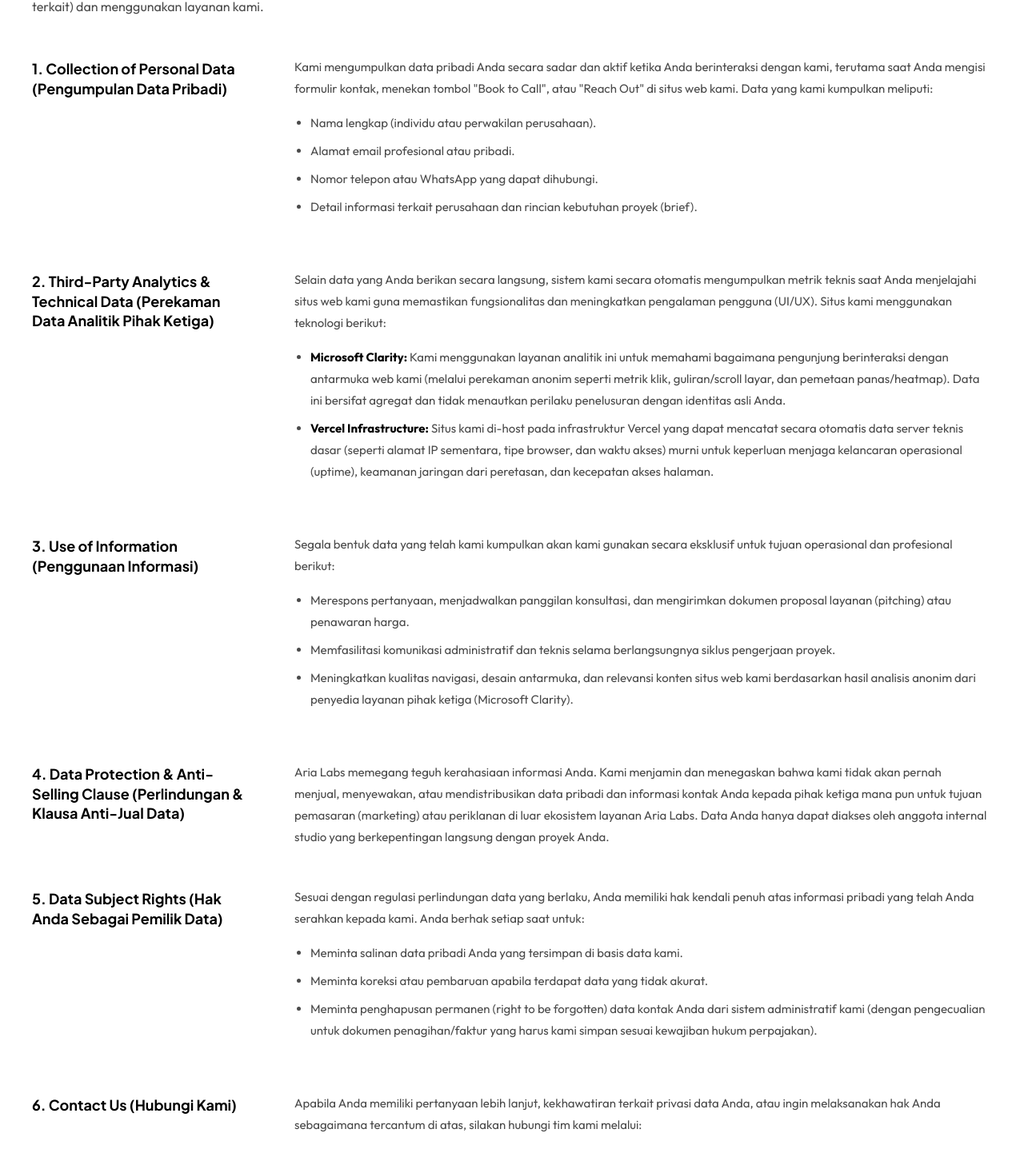
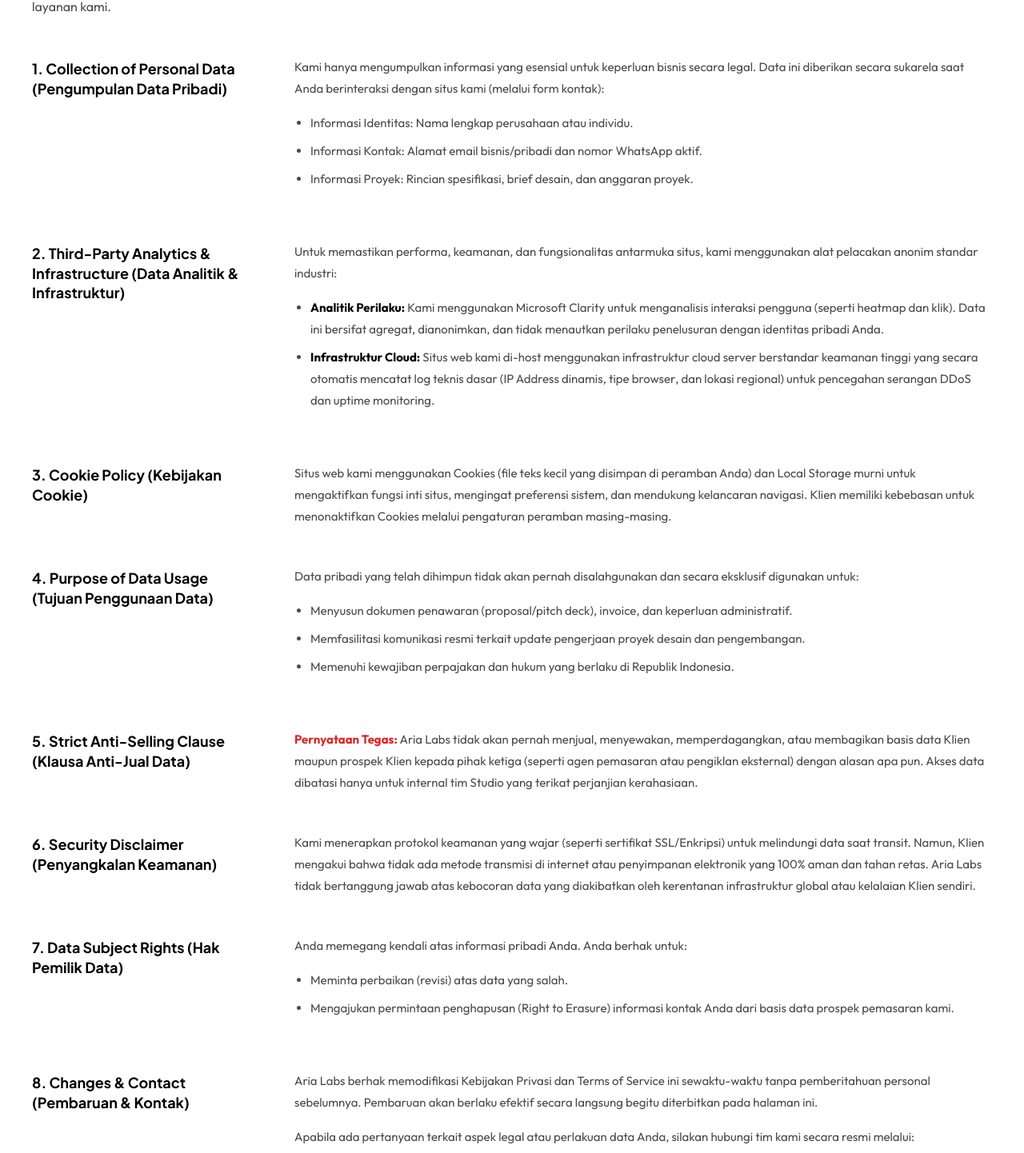
Before and after one commit to Nazca13/Arialabs, a Next.js app: page /privacy in a window 1280 px wide. Shown: the part 411-1853 px from the top of the page at 80% size. Built offline with nearby package versions, Linux system fonts and the light colour scheme.

Commit message:
fix: update Terms of Service & Privacy Policy content with exact requested bold and red warning highlights

```diff
--- a/src/app/privacy/page.tsx
+++ b/src/app/privacy/page.tsx
@@ -26,7 +26,7 @@ export default function PrivacyPage() {
 
           <div className={styles.introText}>
             <p>
-              Aria Labs (&quot;Kami&quot;) sangat menghargai privasi dan keamanan data Anda. Kebijakan Privasi (Privacy Policy) ini menjelaskan secara transparan bagaimana kami mengumpulkan, menggunakan, memproses, dan melindungi informasi pribadi yang Anda berikan ketika Anda mengakses situs web kami (arialabs.id atau subdomain terkait) dan menggunakan layanan kami.
+              Aria Labs (&quot;Kami&quot;) berkomitmen secara penuh untuk melindungi privasi data pribadi Anda. Kebijakan Privasi ini disusun sebagai bentuk transparansi dan kepatuhan terhadap standar perlindungan data terkait cara kami mengumpulkan, menyimpan, dan memproses data Anda saat mengunjungi situs arialabs.id atau menggunakan layanan kami.
             </p>
           </div>
 
@@ -38,13 +38,12 @@ export default function PrivacyPage() {
               </div>
               <div className={styles.rightCol}>
                 <p>
-                  Kami mengumpulkan data pribadi Anda secara sadar dan aktif ketika Anda berinteraksi dengan kami, terutama saat Anda mengisi formulir kontak, menekan tombol &quot;Book to Call&quot;, atau &quot;Reach Out&quot; di situs web kami. Data yang kami kumpulkan meliputi:
+                  Kami hanya mengumpulkan informasi yang esensial untuk keperluan bisnis secara legal. Data ini diberikan secara sukarela saat Anda berinteraksi dengan situs kami (melalui form kontak):
                 </p>
                 <ul>
-                  <li>Nama lengkap (individu atau perwakilan perusahaan).</li>
-                  <li>Alamat email profesional atau pribadi.</li>
-                  <li>Nomor telepon atau WhatsApp yang dapat dihubungi.</li>
-                  <li>Detail informasi terkait perusahaan dan rincian kebutuhan proyek (brief).</li>
+                  <li>Informasi Identitas: Nama lengkap perusahaan atau individu.</li>
+                  <li>Informasi Kontak: Alamat email bisnis/pribadi dan nomor WhatsApp aktif.</li>
+                  <li>Informasi Proyek: Rincian spesifikasi, brief desain, dan anggaran proyek.</li>
                 </ul>
               </div>
             </div>
@@ -52,18 +51,18 @@ export default function PrivacyPage() {
             {/* 2 */}
             <div className={styles.row}>
               <div className={styles.leftCol}>
-                <h2 className={styles.sectionHeading}>2. Third-Party Analytics &amp; Technical Data (Perekaman Data Analitik Pihak Ketiga)</h2>
+                <h2 className={styles.sectionHeading}>2. Third-Party Analytics &amp; Infrastructure (Data Analitik &amp; Infrastruktur)</h2>
               </div>
               <div className={styles.rightCol}>
                 <p>
-                  Selain data yang Anda berikan secara langsung, sistem kami secara otomatis mengumpulkan metrik teknis saat Anda menjelajahi situs web kami guna memastikan fungsionalitas dan meningkatkan pengalaman pengguna (UI/UX). Situs kami menggunakan teknologi berikut:
+                  Untuk memastikan performa, keamanan, dan fungsionalitas antarmuka situs, kami menggunakan alat pelacakan anonim standar industri:
                 </p>
                 <ul>
                   <li>
-                    <strong>Microsoft Clarity:</strong> Kami menggunakan layanan analitik ini untuk memahami bagaimana pengunjung berinteraksi dengan antarmuka web kami (melalui perekaman anonim seperti metrik klik, guliran/scroll layar, dan pemetaan panas/heatmap). Data ini bersifat agregat dan tidak menautkan perilaku penelusuran dengan identitas asli Anda.
+                    <strong>Analitik Perilaku:</strong> Kami menggunakan Microsoft Clarity untuk menganalisis interaksi pengguna (seperti heatmap dan klik). Data ini bersifat agregat, dianonimkan, dan tidak menautkan perilaku penelusuran dengan identitas pribadi Anda.
                   </li>
                   <li>
-                    <strong>Vercel Infrastructure:</strong> Situs kami di-host pada infrastruktur Vercel yang dapat mencatat secara otomatis data server teknis dasar (seperti alamat IP sementara, tipe browser, dan waktu akses) murni untuk keperluan menjaga kelancaran operasional (uptime), keamanan jaringan dari peretasan, dan kecepatan akses halaman.
+                    <strong>Infrastruktur Cloud:</strong> Situs web kami di-host menggunakan infrastruktur <em>cloud server</em> berstandar keamanan tinggi yang secara otomatis mencatat log teknis dasar (IP Address dinamis, tipe <em>browser</em>, dan lokasi regional) untuk pencegahan serangan DDoS dan <em>uptime monitoring</em>.
                   </li>
                 </ul>
               </div>
@@ -72,60 +71,86 @@ export default function PrivacyPage() {
             {/* 3 */}
             <div className={styles.row}>
               <div className={styles.leftCol}>
-                <h2 className={styles.sectionHeading}>3. Use of Information (Penggunaan Informasi)</h2>
+                <h2 className={styles.sectionHeading}>3. Cookie Policy (Kebijakan Cookie)</h2>
               </div>
               <div className={styles.rightCol}>
                 <p>
-                  Segala bentuk data yang telah kami kumpulkan akan kami gunakan secara eksklusif untuk tujuan operasional dan profesional berikut:
+                  Situs web kami menggunakan Cookies (file teks kecil yang disimpan di peramban Anda) dan Local Storage murni untuk mengaktifkan fungsi inti situs, mengingat preferensi sistem, dan mendukung kelancaran navigasi. Klien memiliki kebebasan untuk menonaktifkan Cookies melalui pengaturan peramban masing-masing.
                 </p>
-                <ul>
-                  <li>Merespons pertanyaan, menjadwalkan panggilan konsultasi, dan mengirimkan dokumen proposal layanan (pitching) atau penawaran harga.</li>
-                  <li>Memfasilitasi komunikasi administratif dan teknis selama berlangsungnya siklus pengerjaan proyek.</li>
-                  <li>Meningkatkan kualitas navigasi, desain antarmuka, dan relevansi konten situs web kami berdasarkan hasil analisis anonim dari penyedia layanan pihak ketiga (Microsoft Clarity).</li>
-                </ul>
               </div>
             </div>
 
             {/* 4 */}
             <div className={styles.row}>
               <div className={styles.leftCol}>
-                <h2 className={styles.sectionHeading}>4. Data Protection &amp; Anti-Selling Clause (Perlindungan &amp; Klausa Anti-Jual Data)</h2>
+                <h2 className={styles.sectionHeading}>4. Purpose of Data Usage (Tujuan Penggunaan Data)</h2>
               </div>
               <div className={styles.rightCol}>
                 <p>
-                  Aria Labs memegang teguh kerahasiaan informasi Anda. Kami menjamin dan menegaskan bahwa kami tidak akan pernah menjual, menyewakan, atau mendistribusikan data pribadi dan informasi kontak Anda kepada pihak ketiga mana pun untuk tujuan pemasaran (marketing) atau periklanan di luar ekosistem layanan Aria Labs. Data Anda hanya dapat diakses oleh anggota internal studio yang berkepentingan langsung dengan proyek Anda.
+                  Data pribadi yang telah dihimpun tidak akan pernah disalahgunakan dan secara eksklusif digunakan untuk:
                 </p>
+                <ul>
+                  <li>Menyusun dokumen penawaran (proposal/pitch deck), <em>invoice</em>, dan keperluan administratif.</li>
+                  <li>Memfasilitasi komunikasi resmi terkait update pengerjaan proyek desain dan pengembangan.</li>
+                  <li>Memenuhi kewajiban perpajakan dan hukum yang berlaku di Republik Indonesia.</li>
+                </ul>
               </div>
             </div>
 
             {/* 5 */}
             <div className={styles.row}>
               <div className={styles.leftCol}>
-                <h2 className={styles.sectionHeading}>5. Data Subject Rights (Hak Anda Sebagai Pemilik Data)</h2>
+                <h2 className={styles.sectionHeading}>5. Strict Anti-Selling Clause (Klausa Anti-Jual Data)</h2>
               </div>
               <div className={styles.rightCol}>
                 <p>
-                  Sesuai dengan regulasi perlindungan data yang berlaku, Anda memiliki hak kendali penuh atas informasi pribadi yang telah Anda serahkan kepada kami. Anda berhak setiap saat untuk:
+                  <span className={styles.redAlert}>Pernyataan Tegas:</span> Aria Labs tidak akan pernah menjual, menyewakan, memperdagangkan, atau membagikan basis data Klien maupun prospek Klien kepada pihak ketiga (seperti agen pemasaran atau pengiklan eksternal) dengan alasan apa pun. Akses data dibatasi hanya untuk internal tim Studio yang terikat perjanjian kerahasiaan.
                 </p>
-                <ul>
-                  <li>Meminta salinan data pribadi Anda yang tersimpan di basis data kami.</li>
-                  <li>Meminta koreksi atau pembaruan apabila terdapat data yang tidak akurat.</li>
-                  <li>Meminta penghapusan permanen (right to be forgotten) data kontak Anda dari sistem administratif kami (dengan pengecualian untuk dokumen penagihan/faktur yang harus kami simpan sesuai kewajiban hukum perpajakan).</li>
-                </ul>
               </div>
             </div>
 
             {/* 6 */}
             <div className={styles.row}>
               <div className={styles.leftCol}>
-                <h2 className={styles.sectionHeading}>6. Contact Us (Hubungi Kami)</h2>
+                <h2 className={styles.sectionHeading}>6. Security Disclaimer (Penyangkalan Keamanan)</h2>
               </div>
               <div className={styles.rightCol}>
                 <p>
-                  Apabila Anda memiliki pertanyaan lebih lanjut, kekhawatiran terkait privasi data Anda, atau ingin melaksanakan hak Anda sebagaimana tercantum di atas, silakan hubungi tim kami melalui:
+                  Kami menerapkan protokol keamanan yang wajar (seperti sertifikat SSL/Enkripsi) untuk melindungi data saat transit. Namun, Klien mengakui bahwa tidak ada metode transmisi di internet atau penyimpanan elektronik yang 100% aman dan tahan retas. Aria Labs tidak bertanggung jawab atas kebocoran data yang diakibatkan oleh kerentanan infrastruktur global atau kelalaian Klien sendiri.
+                </p>
+              </div>
+            </div>
+
+            {/* 7 */}
+            <div className={styles.row}>
+              <div className={styles.leftCol}>
+                <h2 className={styles.sectionHeading}>7. Data Subject Rights (Hak Pemilik Data)</h2>
+              </div>
+              <div className={styles.rightCol}>
+                <p>
+                  Anda memegang kendali atas informasi pribadi Anda. Anda berhak untuk:
+                </p>
+                <ul>
+                  <li>Meminta perbaikan (revisi) atas data yang salah.</li>
+                  <li>Mengajukan permintaan penghapusan (Right to Erasure) informasi kontak Anda dari basis data prospek pemasaran kami.</li>
+                </ul>
+              </div>
+            </div>
+
+            {/* 8 */}
+            <div className={styles.row}>
+              <div className={styles.leftCol}>
+                <h2 className={styles.sectionHeading}>8. Changes &amp; Contact (Pembaruan &amp; Kontak)</h2>
+              </div>
+              <div className={styles.rightCol}>
+                <p>
+                  Aria Labs berhak memodifikasi Kebijakan Privasi dan Terms of Service ini sewaktu-waktu tanpa pemberitahuan personal sebelumnya. Pembaruan akan berlaku efektif secara langsung begitu diterbitkan pada halaman ini.
                 </p>
                 <p>
-                  <strong>Email:</strong> <a href="mailto:hello@arialabs.id" style={{ color: '#2FA8FA', textDecoration: 'underline' }}>hello@arialabs.id</a>
+                  Apabila ada pertanyaan terkait aspek legal atau perlakuan data Anda, silakan hubungi tim kami secara resmi melalui:
+                </p>
+                <p>
+                  Email Inquiries: <a href="mailto:hello@arialabs.id" style={{ color: '#2FA8FA', fontWeight: 'bold' }}>hello@arialabs.id</a>
                 </p>
               </div>
             </div>
--- a/src/app/privacy/privacy.module.css
+++ b/src/app/privacy/privacy.module.css
@@ -89,6 +89,11 @@
   color: #000000;
 }
 
+.redAlert {
+  color: #DC2626;
+  font-weight: 700;
+}
+
 .backLink {
   display: inline-flex;
   align-items: center;
```
Also changed, not shown: src/app/terms/page.tsx (+68 -23 lines), 1 other file (tests, documents, lock files or other folders).
